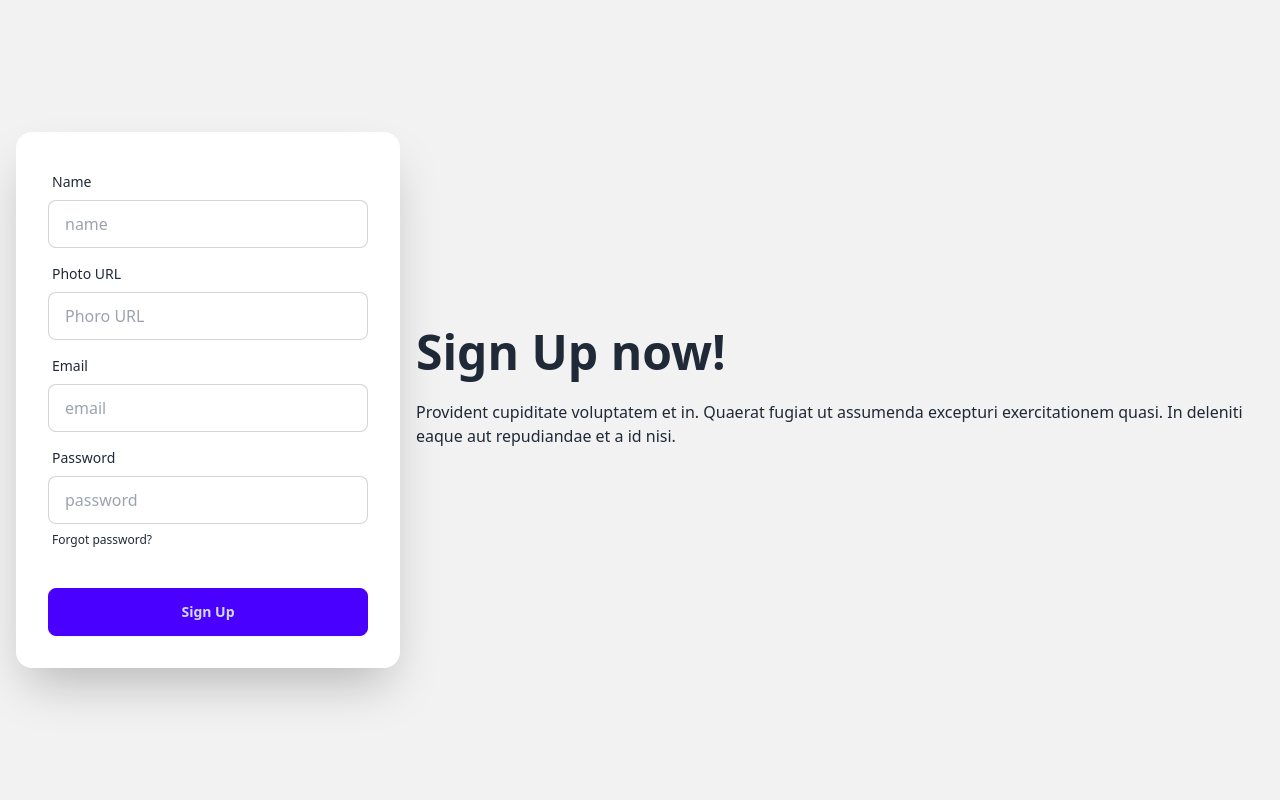
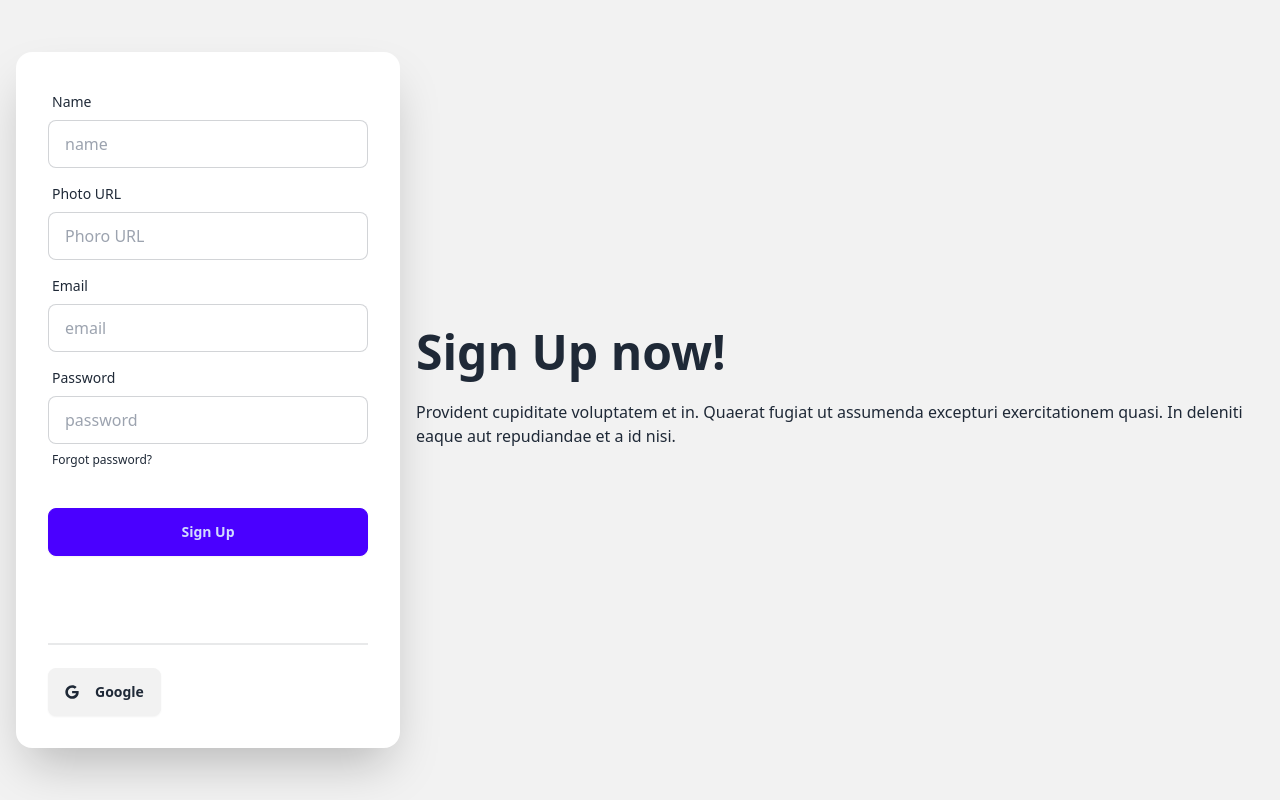
Before and after one commit to Irenity0/Table-Track, a React (Vite) app: page /register in a window 1280 px wide. Built offline with nearby package versions, Linux system fonts and the light colour scheme; no server answers.

Commit message:
social login

```diff
--- a/src/Pages/LoginPage.jsx
+++ b/src/Pages/LoginPage.jsx
@@ -4,6 +4,7 @@
 import { Helmet } from 'react-helmet';
 import { AuthContext } from '../providers/AuthProvider';
 import Swal from 'sweetalert2';
+import SocialLogin from '../components/SocialLogin';
 
 
 const LoginPage = () => {
@@ -97,6 +98,7 @@
                             </div>
                         </form>
                         <p><small>New Here? <Link to="/register">Create an account</Link> </small></p>
+                        <SocialLogin/>
                     </div>
                 </div>
             </div>
--- a/src/Pages/RegisterPage.jsx
+++ b/src/Pages/RegisterPage.jsx
@@ -5,6 +5,7 @@
 import Swal from "sweetalert2";
 import { useNavigate } from "react-router-dom";
 import useAxiosPublic from "../hooks/useAxiosPublic";
+import SocialLogin from "../components/SocialLogin";
 
 const RegisterPage = () => {
   const axiosPublic = useAxiosPublic();
@@ -167,6 +168,7 @@
                 />
               </div>
             </form>
+            <SocialLogin/>
           </div>
         </div>
       </div>
--- /dev/null
+++ b/src/components/SocialLogin.jsx
@@ -0,0 +1,42 @@
+import { FaGoogle } from "react-icons/fa";
+import { useNavigate } from "react-router-dom";
+import useAxiosPublic from "../hooks/useAxiosPublic";
+import useAuth from "../hooks/useAuth";
+
+
+const SocialLogin = () => {
+    const { googleSignIn } = useAuth();
+    const axiosPublic = useAxiosPublic();
+    const navigate = useNavigate();
+
+    const handleGoogleSignIn = () =>{
+        googleSignIn()
+        .then(result =>{
+            console.log(result.user);
+            const userInfo = {
+                email: result.user?.email,
+                name: result.user?.displayName,
+                photo: result.user?.photoURL
+            }
+            axiosPublic.post('/users', userInfo)
+            .then(res =>{
+                console.log(res.data);
+                navigate('/');
+            })
+        })
+    }
+
+    return (
+        <div className="p-8">
+            <div className="divider"></div>
+            <div>
+                <button onClick={handleGoogleSignIn} className="btn">
+                    <FaGoogle className="mr-2"></FaGoogle>
+                    Google
+                </button>
+            </div>
+        </div>
+    );
+};
+
+export default SocialLogin;
--- a/src/providers/AuthProvider.jsx
+++ b/src/providers/AuthProvider.jsx
@@ -1,5 +1,5 @@
 import { createContext, useEffect, useState } from "react";
-import { createUserWithEmailAndPassword, getAuth, onAuthStateChanged, signInWithEmailAndPassword, signOut, updateProfile } from "firebase/auth";
+import { createUserWithEmailAndPassword, getAuth, GoogleAuthProvider, onAuthStateChanged, signInWithEmailAndPassword, signInWithPopup, signOut, updateProfile } from "firebase/auth";
 import { app } from "../firebase/firebase.config";
 
 export const AuthContext = createContext(null);
@@ -9,6 +9,7 @@
 const AuthProvider = ({ children }) => {
     const [user, setUser] = useState(null);
     const [loading, setLoading] = useState(true);
+    const googleProvider = new GoogleAuthProvider();
 
     const createUser = (email, password) => {
         setLoading(true);
@@ -18,6 +19,11 @@
     const signIn = (email, password) => {
         setLoading(true);
         return signInWithEmailAndPassword(auth, email, password);
+    }
+
+    const googleSignIn = () => {
+        setLoading(true);
+        return signInWithPopup(auth, googleProvider);
     }
 
     const logOut = () => {
@@ -47,6 +53,7 @@
         loading,
         createUser,
         signIn,
+        googleSignIn,
         logOut,
         updateUserProfile
     }
```
